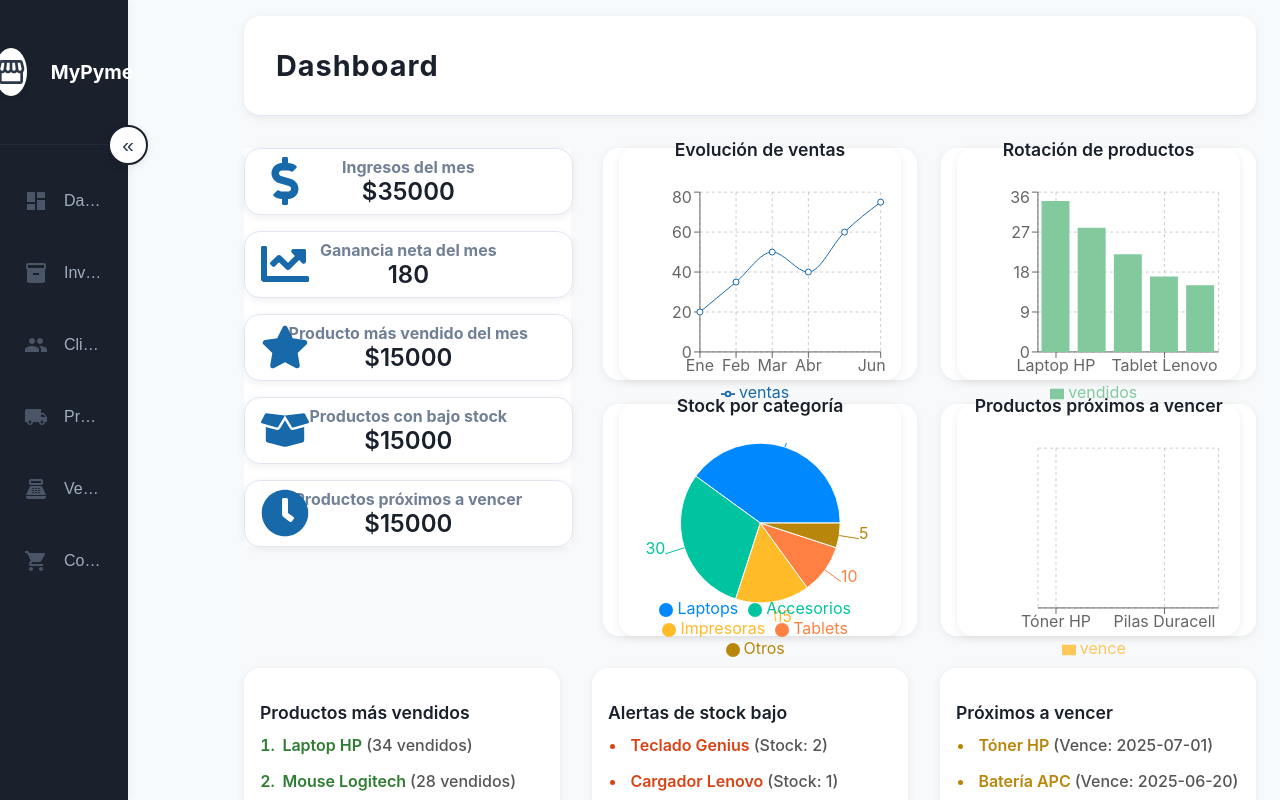
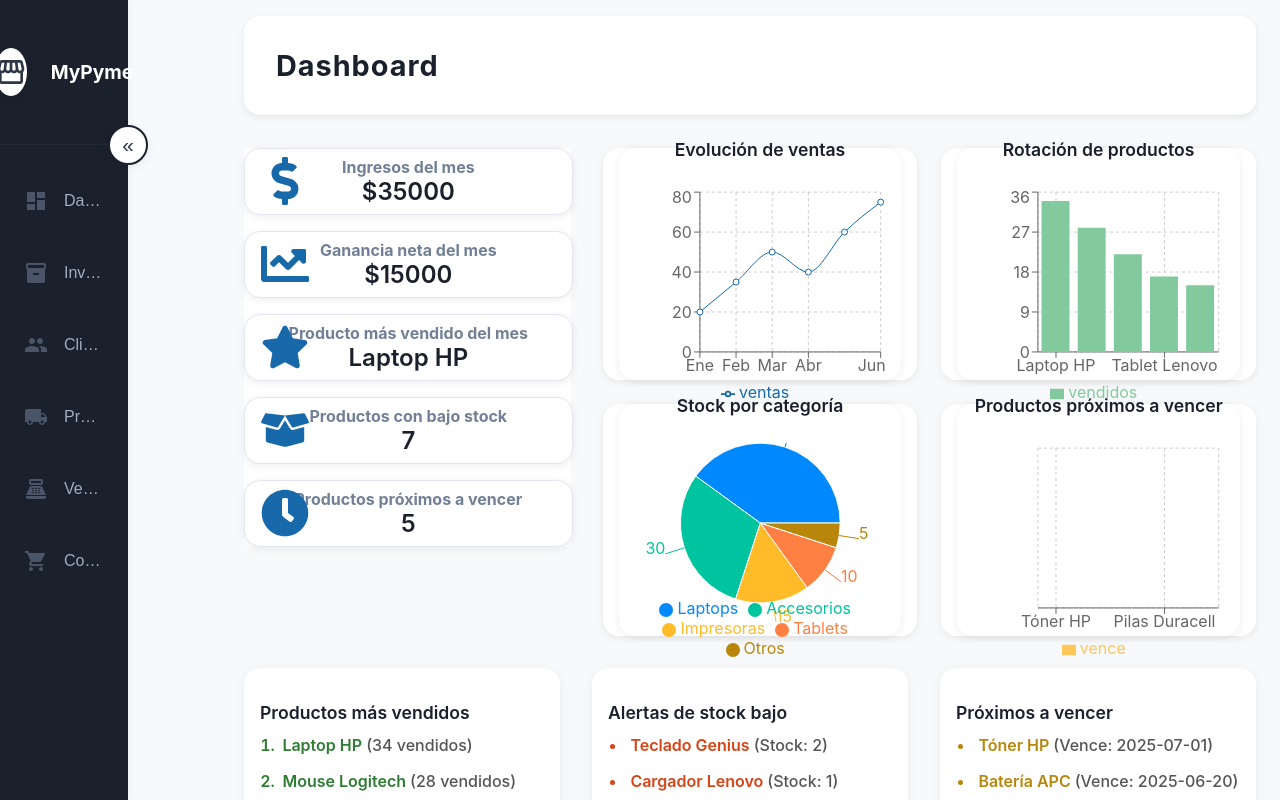
Before and after one commit to Panda2609/my-pyme, a React (Create React App) app: page / in a window 1280 px wide. Shown: the top 800 px of the page. Built offline with nearby package versions, Linux system fonts and the light colour scheme.

Commit message:
Cambio de los valores de mis kpi

```diff
--- a/src/components/Dashboard.jsx
+++ b/src/components/Dashboard.jsx
@@ -25,39 +25,36 @@ const Dashboard = ({ dashboardData }) => {
     return (
         <>
             <div className="dashboard-container">
-
                 <div className='dashboard-header'>
                     <h2>Dashboard</h2>
                 </div>
-
-
                 <div className="dashboard-graficos-kpi-layout">
                     {/* KPIs a la izquierda */}
                     <div className="dashboard-kpi-card">
                         <div className="resumen-card">
                             <h4>Ingresos del mes</h4>
                             <FaDollarSign className="kpi-icon" />
-                        <div className="resumen-card-value">${resumenInventario.costos}</div>
+                            <div className="resumen-card-value">${resumenInventario.ingresosMes}</div>
                         </div>
                         <div className="resumen-card">
                             <h4>Ganancia neta del mes</h4>
                             <FaChartLine className="kpi-icon" />
-                        <div className="resumen-card-value">{resumenInventario.ventas}</div>
+                            <div className="resumen-card-value">${resumenInventario.gananciaNeta}</div>
                         </div>
                         <div className="resumen-card">
                             <h4>Producto más vendido del mes</h4>
                             <FaStar className="kpi-icon" />
-                        <div className="resumen-card-value">${resumenInventario.ganancias}</div>
+                            <div className="resumen-card-value">{resumenInventario.productoMasVendido}</div>
                         </div>
                         <div className="resumen-card">
                             <h4>Productos con bajo stock</h4>
                             <FaBoxOpen className="kpi-icon" />
-                        <div className="resumen-card-value">${resumenInventario.ganancias}</div>
+                            <div className="resumen-card-value">{resumenInventario.productosBajoStock}</div>
                         </div>
                         <div className="resumen-card">
                             <h4>Productos próximos a vencer</h4>
                             <FaClock className="kpi-icon" />
-                        <div className="resumen-card-value">${resumenInventario.ganancias}</div>
+                            <div className="resumen-card-value">{resumenInventario.productosProximosAVencer}</div>
                         </div>
                     </div>
                     {/* Gráficos a la derecha */}
--- a/src/data/mockDashboardData.js
+++ b/src/data/mockDashboardData.js
@@ -1,9 +1,11 @@
 // Datos simulados para el dashboard
 const mockDashboardData = {
   resumenInventario: {
-    costos: 35000,
-    ventas: 180,
-    ganancias: 15000,
+    ingresosMes: 35000, // pesos
+    gananciaNeta: 15000, // pesos
+    productoMasVendido: 'Laptop HP',
+    productosBajoStock: 7, // cantidad
+    productosProximosAVencer: 5 // cantidad
   },
   ventasPorMes: [
     { mes: 'Ene', ventas: 20 },
```
Lines whose indentation alone changed are shown as unchanged.
